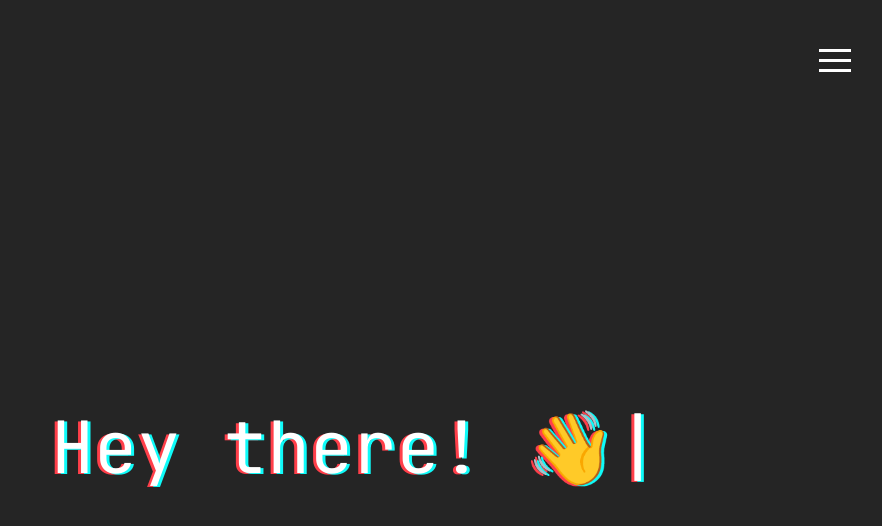
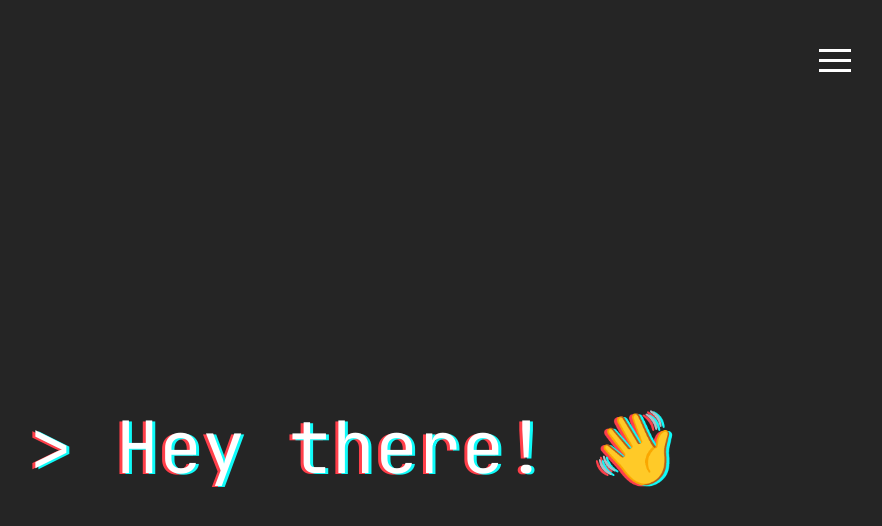
Before and after one commit to IsaacAzimovUA/portfolio_inner-website, a React (Vite) app: page / in a window 1280 px wide. Shown: the top 526 px of the page, without its empty margins (285-1167 px from the left). Built offline with nearby package versions, Linux system fonts and the light colour scheme.

Commit message:
rewrite texts in about and skills

```diff
--- a/src/components/Pages/About.tsx
+++ b/src/components/Pages/About.tsx
@@ -5,8 +5,12 @@ const About = () => {
       <p className="text">
         &gt; I’m a full-stack developer who loves crafting dynamic web
         experiences. From sleek interfaces with TailWind CSS 🎨 to seamless
-        state management with React and Redux Toolkit ⚛️, I’m all about making
-        the web engaging and fun<span className="blink">|</span>
+        state management with React and Redux Toolkit ⚛️. I’m all about making
+        the web engaging and fun. I also enjoy creating immersive 3D effects
+        with Three.js, Fiber, Spring, and Drei 🎮. When I’m not coding, you’ll
+        find me strumming my ukulele 🎶, exploring new tech 🔍, or diving into a
+        good book 📚. Let’s build something awesome together!
+        <span className="blink">|</span>
       </p>
     </header>
   )
--- a/src/components/Pages/Contacts.tsx
+++ b/src/components/Pages/Contacts.tsx
@@ -3,7 +3,6 @@ import { Socials } from '../Socials'
 export const Contacts = () => {
   return (
     <footer className="wrapper" id="contacts">
-      <h2 className="title title--2">Contacts</h2>
       <Socials />
     </footer>
   )
--- a/src/components/Pages/Home.tsx
+++ b/src/components/Pages/Home.tsx
@@ -1,3 +1,4 @@
+import { TypeAnimation } from 'react-type-animation'
 import Navbar from '../Navbar'
 
 const Home = () => {
@@ -5,34 +6,17 @@ const Home = () => {
     <>
       <Navbar />
       <header className="wrapper">
-        <h1 className="title title--1">
-          Hey there! 👋<span className="blink">|</span>
-        </h1>
-        {/* <TypeAnimation
-            preRenderFirstString={true}
-            wrapper="p"
-            sequence={[
-              '> I’m a ',
-              1000,
-              '> I’m a front-end developer',
-              1000,
-              '> I’m a back-end developer',
-              1000,
-              'I’m a full-stack developer',
-            ]}
-            speed={80}
-            style={{
-              fontSize: '1.5rem',
-              textAlign: 'center',
-              fontFamily: 'fonts/JetBrainsMono_Regular.ttf',
-            }}
-          /> */}
-        {/* <p className="text">
-            I’m a full-stack developer who loves crafting dynamic web
-            experiences. From sleek interfaces with TailWind CSS 🎨 to seamless
-            state management with React and Redux Toolkit ⚛️, I’m all about
-            making the web engaging and fun.
-          </p> */}
+        <TypeAnimation
+          preRenderFirstString={false}
+          cursor={false}
+          wrapper="h1"
+          sequence={['>  Hey there! 👋']}
+          speed={20}
+          className="title title--1"
+          style={{
+            fontFamily: 'fonts/JetBrainsMono_Regular.ttf',
+          }}
+        />
       </header>
     </>
   )
--- a/src/components/Pages/Skills.tsx
+++ b/src/components/Pages/Skills.tsx
@@ -57,10 +57,11 @@ export const Skills = () => {
     <div className="wrapper" id="skills">
       <h2 className="title title--2">My Skills</h2>
       <p className="text">
-        &gt; I also enjoy creating immersive 3D effects with Three.js, Fiber,
-        Spring, and Drei 🎮. When I’m not coding, you’ll find me strumming my
-        ukulele 🎶, exploring new tech 🔍, or diving into a good book 📚. Let’s
-        build something awesome together<span className="blink">|</span>
+        &gt; I have a diverse skill set that spans both front-end 🎨 and
+        back-end 🔧 development, allowing me to create full-stack web
+        applications from start to finish. Below is a list of the technologies
+        and tools 🛠️ I use to bring projects to life.
+        <span className="blink">|</span>
       </p>
       <SkillList skillList={SKILL_ITEMS.frontend} title={'frontend'} />
       <SkillList skillList={SKILL_ITEMS.backend} title={'backend'} />
```
